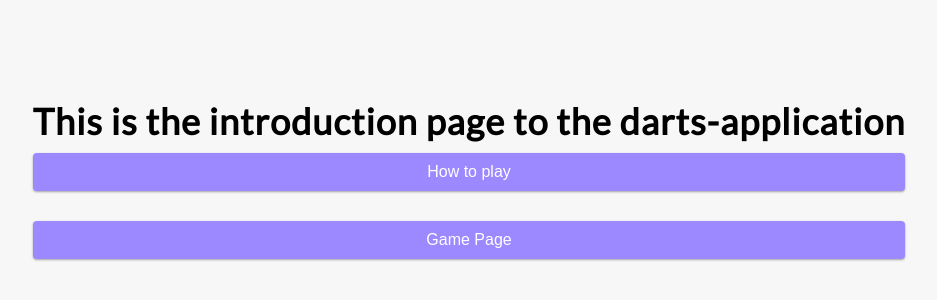
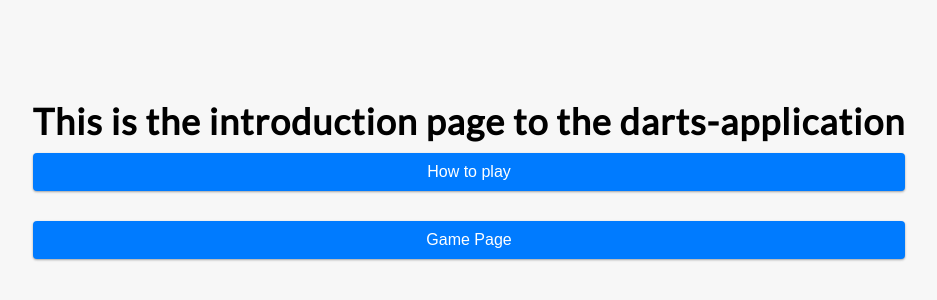
Before and after one commit to eetumaki/darts-app, a React (Create React App) app: page / in a window 1280 px wide. Shown: the part 206-506 px from the top of the page, without its empty margins (171-1108 px from the left). Built offline with nearby package versions, Linux system fonts and the light colour scheme.

Commit message:
changed some button colors

```diff
--- a/src/App.css
+++ b/src/App.css
@@ -100,7 +100,7 @@ input[type='number'] {
 
 .btn {
   cursor: pointer;
-  background-color: #9c88ff;
+  background-color: #007bff;
   box-shadow: var(--box-shadow);
   color: #fff;
   border: 0;
@@ -220,7 +220,7 @@ input[type="number"] {
 }
 
 .btn:hover, .delete-btn:hover {
-  background-color: #6b5bfb;
+  background-color: #0056b3;
 }
 
 /* Apply hover effect to list items */
```
